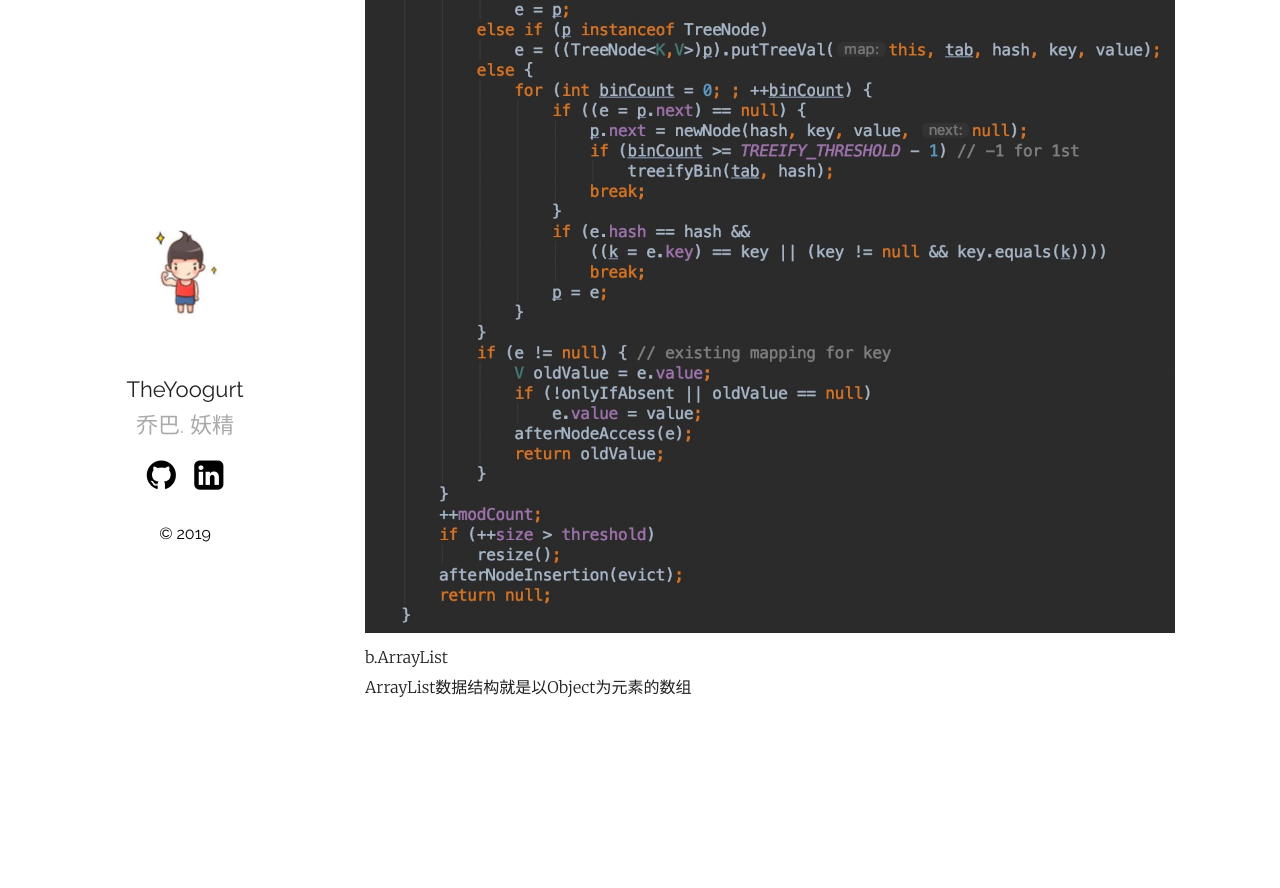
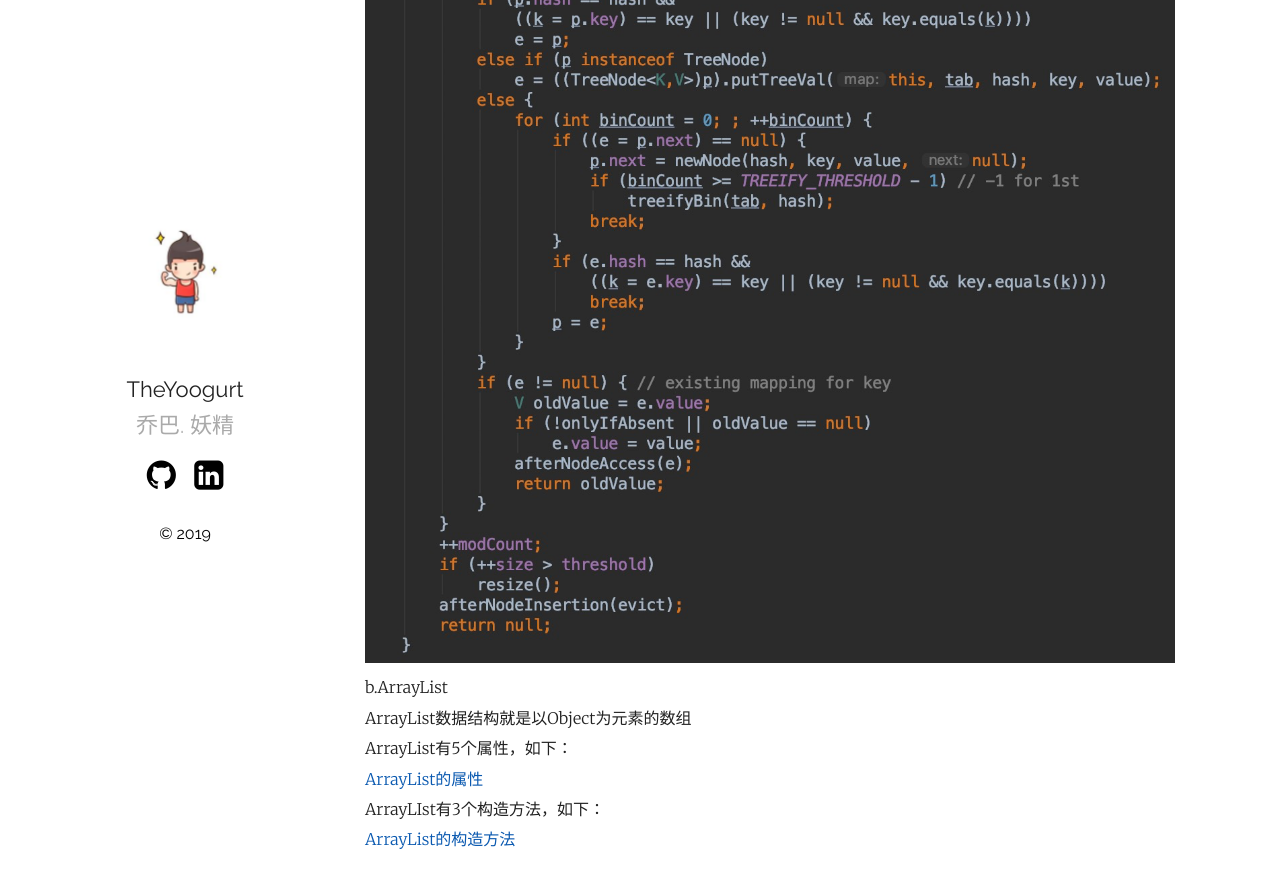
Before and after one commit to TheYoogurt/javalore, a Jekyll site: the page built from index.md, in a window 1280 px wide and 900 px high, scrolled down 2042 px. Shown: the top 888 px of the window. Built offline with Jekyll 4.4.1, drawn with Linux system fonts in a browser that asks for light colours; before the commit the page ends 2790 px from its top, so only the background shows below that; some of the changed text lies outside the part shown.

Commit message:
增加ArrayList的属性和构造方法

```diff
--- a/_posts/2019-06-13-mysql索引梳理.markdown
+++ b/_posts/2019-06-13-mysql索引梳理.markdown
@@ -23,8 +23,13 @@ HashMap中每个节点Node实现了Entry接口，节点中包含属性hash,key,v
 存数据时若出现数组下标相同的情况，则会把该节点原来的对象放在后一个位置，新的对象放在原来对象的前面并把next置为原来的对象。这是也是解决hash冲突的方法之一——链地址法的一种实现
 [解决hash冲突的方法](https://www.cnblogs.com/zhangbing12304/p/7997980.html)
 1.开放定址法
+如果冲突，则按照一定规律找别的节点，直到为找到的节点中对象为空为止
 2.再哈希法
 3.链地址法
 ![put方法调用的主要方法](assets/HashPutValue.png "put方法调用的主要方法")
 b.ArrayList
 ArrayList数据结构就是以Object为元素的数组
+ArrayList有5个属性，如下：
+[ArrayList的属性](assets/ArrayListProperties.png "ArrayList的属性")
+ArrayLIst有3个构造方法，如下：
+[ArrayList的构造方法](assets/ArrayListContruct.png "ArrayList的构造方法")
```
Also changed, not shown: assets/ArrayListContruct.png (added), assets/ArrayListProperties.png (added).
